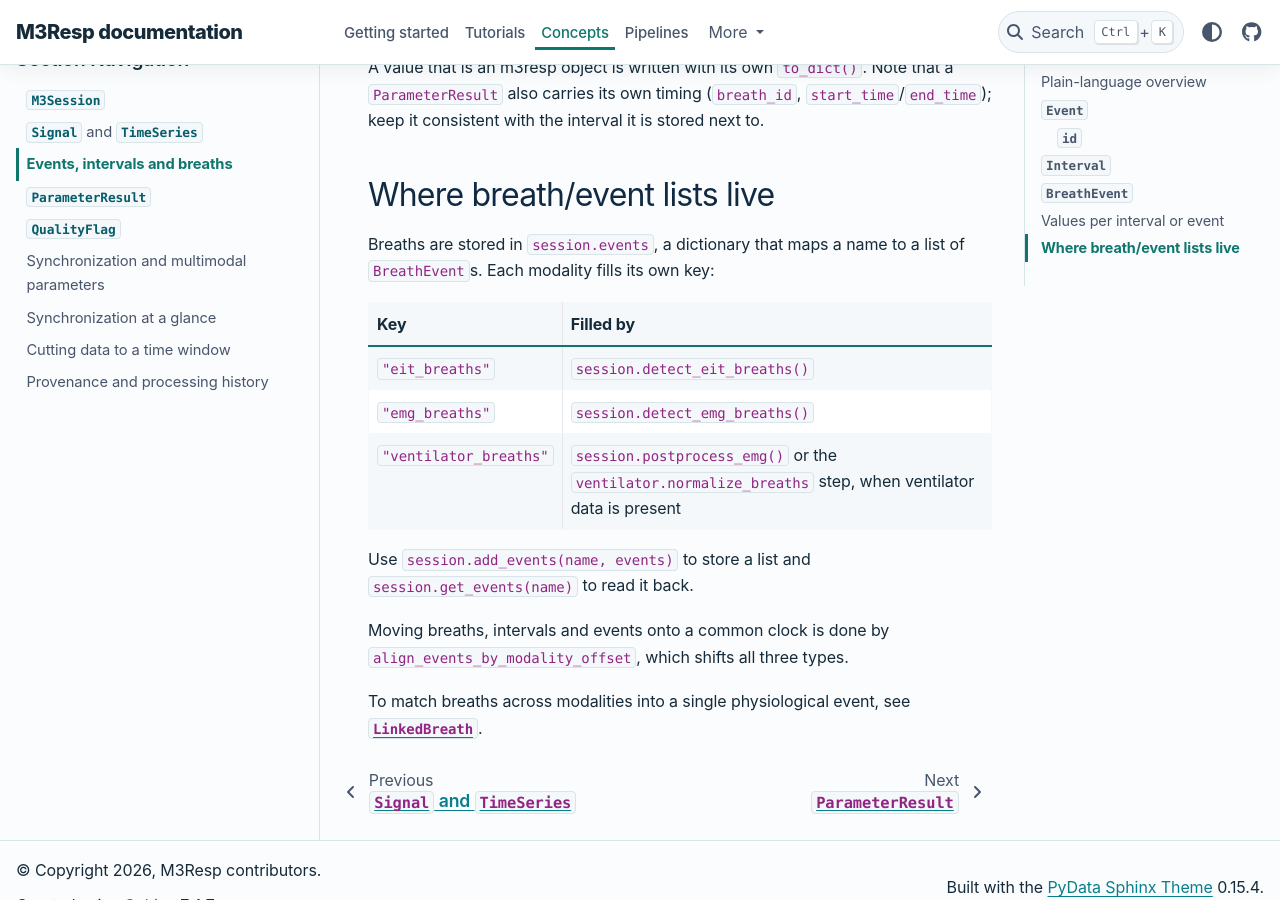
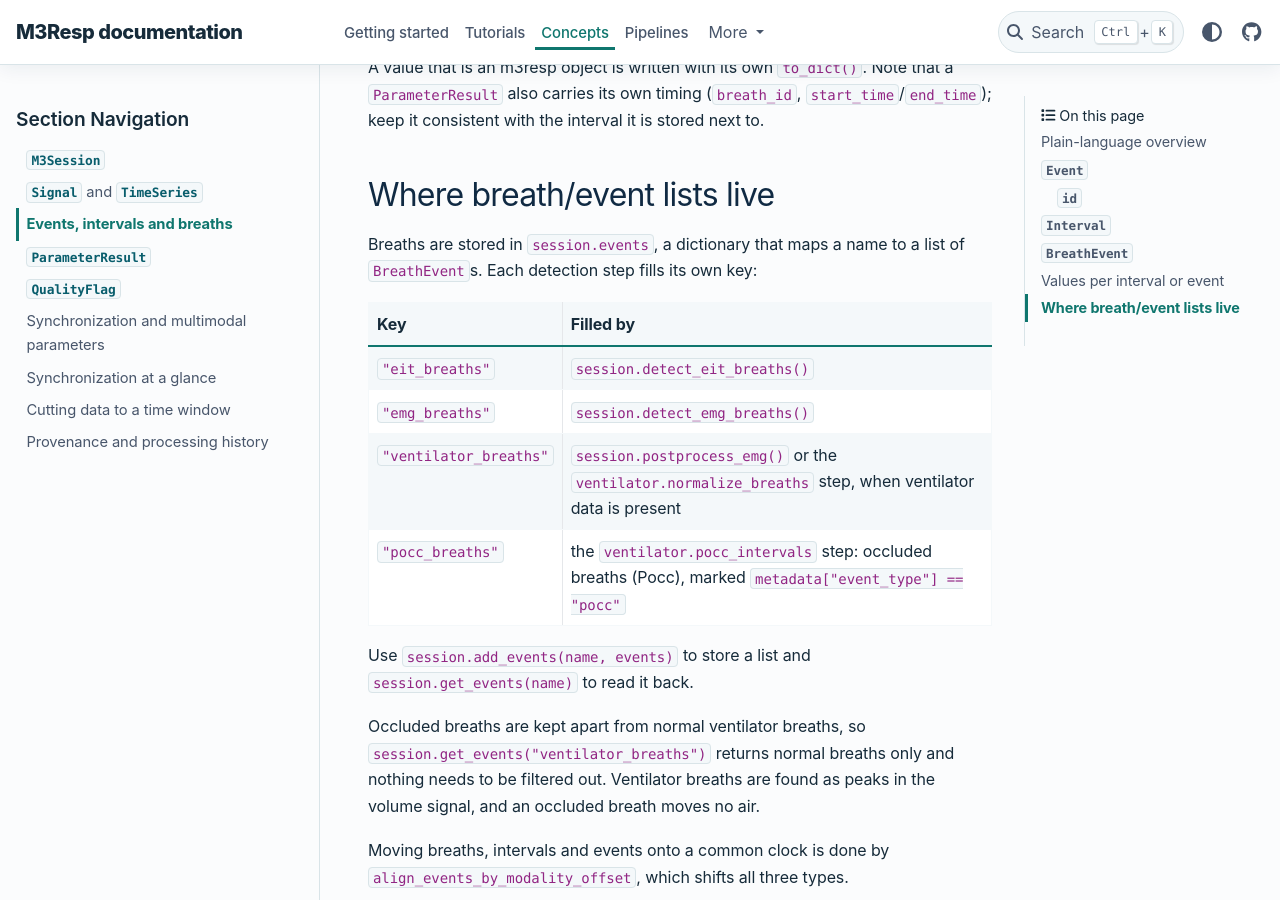
Before and after one commit to M3RESP/m3resp, a Sphinx documentation site: the page built from docs/concepts/events-and-breaths.md, in a window 1280 px wide and 900 px high, scrolled down 4997 px. Built offline with Sphinx 7.4.7 and the PyData theme 0.15.4, drawn with Linux system fonts in a browser that asks for light colours.

Commit message:
Clarify documentation on breath/event storage, including occluded breaths and their detection steps

```diff
--- a/docs/concepts/events-and-breaths.md
+++ b/docs/concepts/events-and-breaths.md
@@ -180,16 +180,22 @@
 ## Where breath/event lists live
 
 Breaths are stored in `session.events`, a dictionary that maps a name to a
-list of `BreathEvent`s. Each modality fills its own key:
+list of `BreathEvent`s. Each detection step fills its own key:
 
 | Key | Filled by |
 |---|---|
 | `"eit_breaths"` | `session.detect_eit_breaths()` |
 | `"emg_breaths"` | `session.detect_emg_breaths()` |
 | `"ventilator_breaths"` | `session.postprocess_emg()` or the `ventilator.normalize_breaths` step, when ventilator data is present |
+| `"pocc_breaths"` | the `ventilator.pocc_intervals` step: occluded breaths (Pocc), marked `metadata["event_type"] == "pocc"` |
 
 Use `session.add_events(name, events)` to store a list and
 `session.get_events(name)` to read it back.
+
+Occluded breaths are kept apart from normal ventilator breaths, so
+`session.get_events("ventilator_breaths")` returns normal breaths only and
+nothing needs to be filtered out. Ventilator breaths are found as peaks in
+the volume signal, and an occluded breath moves no air.
 
 Moving breaths, intervals and events onto a common clock is done by
 `align_events_by_modality_offset`, which shifts all three types.
```
